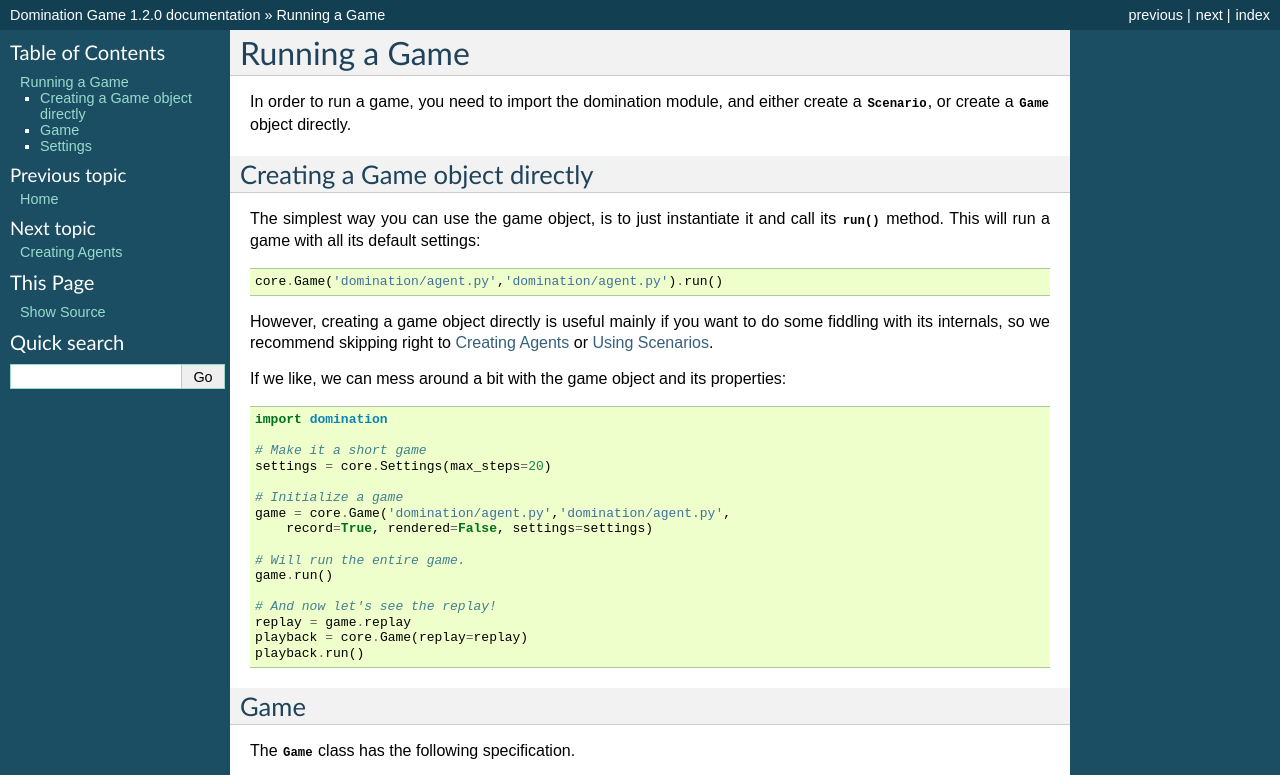
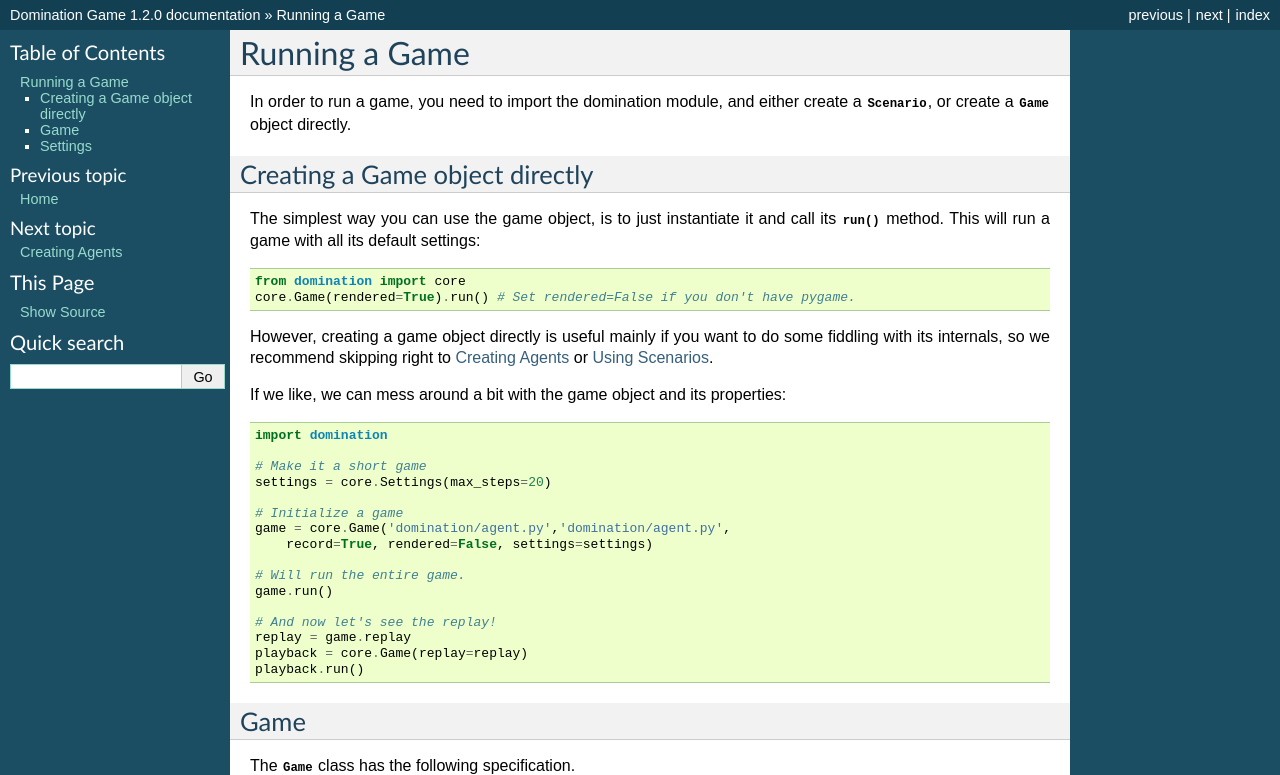
Before and after one commit to noio/Domination-Game, a Sphinx documentation site: the page built from docs/games.rst, in a window 1280 px wide and 900 px high, cut to the strip 0-775 px from the top of the window. Built offline with Sphinx 7.4.7, drawn with Linux system fonts in a browser that asks for light colours.

Commit message:
patch to docs

```diff
--- a/docs/games.rst
+++ b/docs/games.rst
@@ -9,7 +9,8 @@ Creating a Game object directly
 
 The simplest way you can use the game object, is to just instantiate it and call its :py:meth:`~core.Game.run` method. This will run a game with all its default settings::
 
-    core.Game('domination/agent.py','domination/agent.py').run()
+    from domination import core
+    core.Game(rendered=True).run() # Set rendered=False if you don't have pygame.
 
 However, creating a game object directly is useful mainly if you want to do some fiddling with its internals, so we recommend skipping right to :doc:`agents` or :doc:`scenarios`.
 
```
